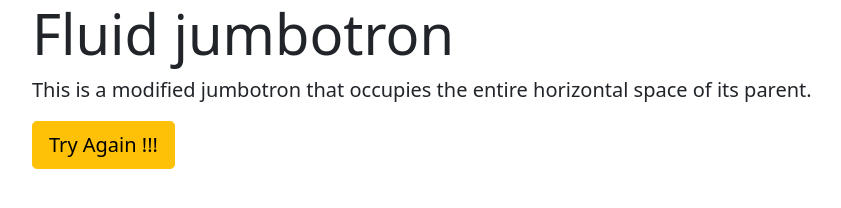
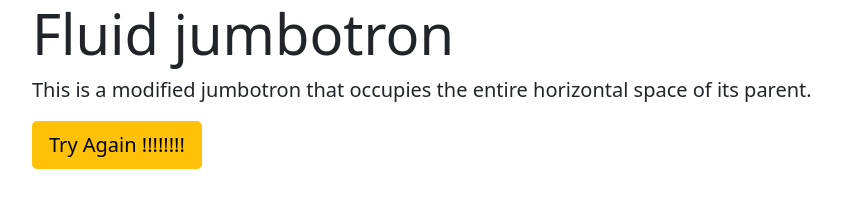
Before and after one commit to Ar-Amin/signin, a website: page failure.html in a window 1280 px wide. Shown: the whole page, without its empty margins (50-891 px from the left). Drawn offline with nearby package versions, Linux system fonts and the light colour scheme.

Commit message:
Add files via upload

```diff
--- a/failure.html
+++ b/failure.html
@@ -12,7 +12,7 @@
           <h1 class="display-4">Fluid jumbotron</h1>
           <p class="lead">This is a modified jumbotron that occupies the entire horizontal space of its parent.</p>
           <form action="/failure" method="post">
-            <button class="btn btn-lg btn-warning" type="submit" name="button">Try Again !!!</button>
+            <button class="btn btn-lg btn-warning" type="submit" name="button">Try Again !!!!!!!!</button>
         </form>
         </div>
       </div>
```
